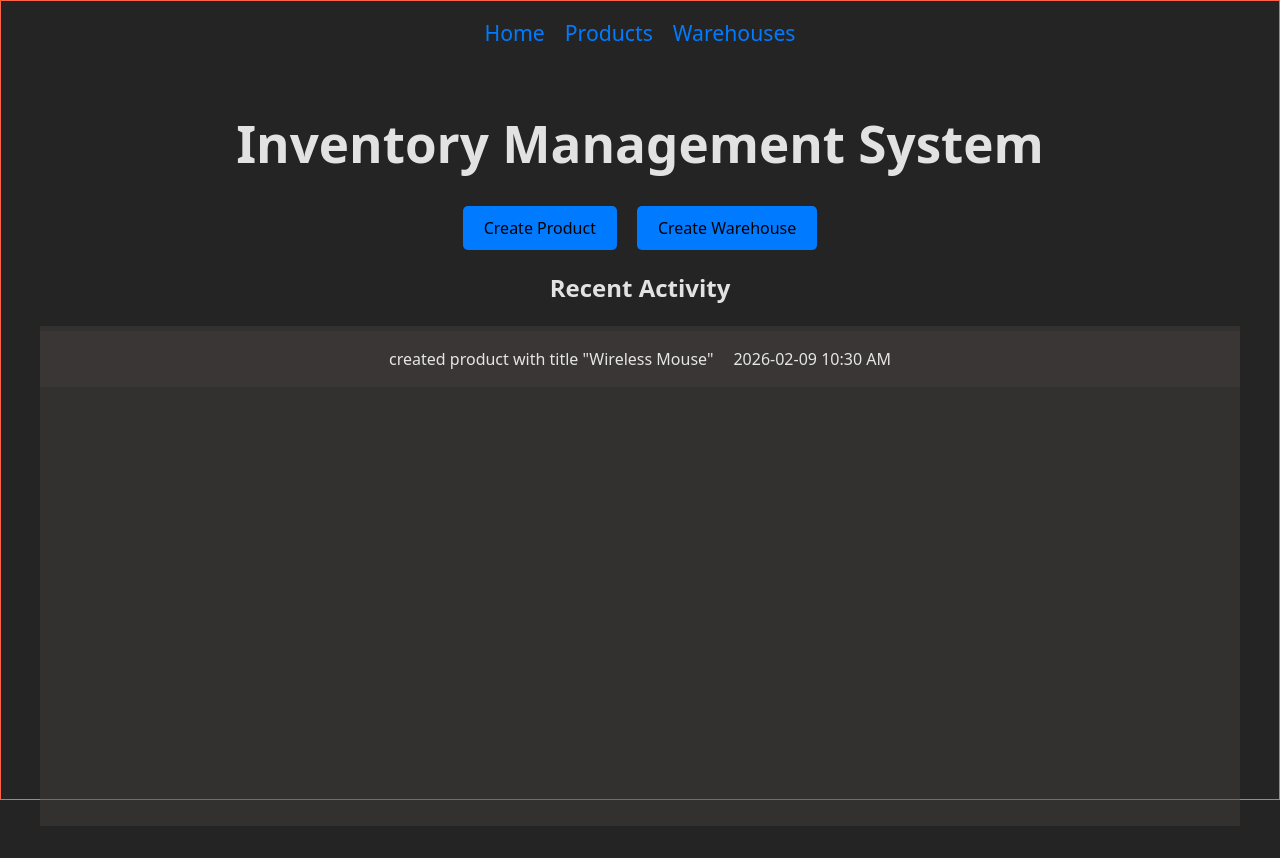
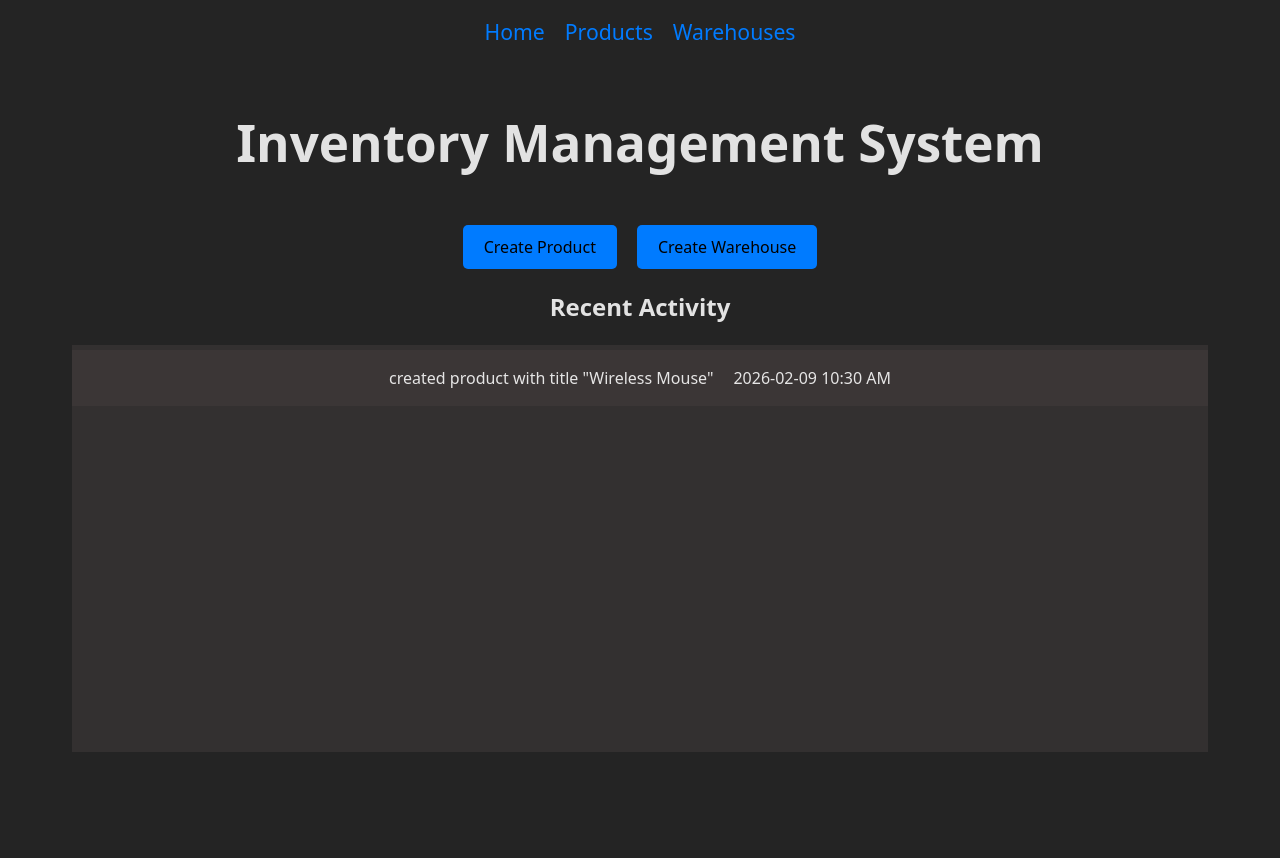
Before and after one commit to SuperMo0/mini-inventory-managment-system, a React (Vite) app in the folder frontend/mini_inventory/: page / in a window 1280 px wide. After the commit the page ends 800 px from the top, so only its background shows below. Built offline with nearby package versions, Linux system fonts and the light colour scheme.

Commit message:
fix scroll behaveiour

```diff
--- a/frontend/mini_inventory/src/index.css
+++ b/frontend/mini_inventory/src/index.css
@@ -12,6 +12,12 @@
   -webkit-font-smoothing: antialiased;
   -moz-osx-font-smoothing: grayscale;
   height: 100vh;
+  max-height: 100vh;
+  overflow: hidden;
+}
+
+* {
+  box-sizing: border-box;
 }
 
 a {
@@ -27,10 +33,14 @@ a:hover {
 body {
   margin: 0;
   max-height: 100vh;
-  padding-top: 1rem;
+  padding-block: 1rem;
   height:100%;
-  border: 1px solid tomato;
-  box-sizing: border-box;
+}
+
+#root {
+  height: 100%;
+  display: flex;
+  flex-direction: column;
   overflow: hidden;
 }
 
@@ -59,7 +69,14 @@ button:focus-visible {
 }
 
 .main-content {
-  max-width: 1200px;
+  width: min(1200px, 100%);
   margin: 0 auto;
   padding: 2rem;
+  flex: 1;
+  flex-basis: 0;
+  display: flex;
+  flex-direction: column;
+  align-self: stretch;
+  align-items: stretch;
+  overflow: hidden;
 }
--- a/frontend/mini_inventory/src/routes/products.jsx
+++ b/frontend/mini_inventory/src/routes/products.jsx
@@ -1,16 +1,12 @@
 import React, { useEffect } from 'react'
 import { useData } from '../providers/data-provider';
+import '../styles/products.css'
 
 export default function Products() {
 
 
     const { products, fetchProducts } = useData();
 
-    let product = {
-        title: "Product 1",
-        description: "This is product 1",
-        total: 100
-    }
     useEffect(() => {
         fetchProducts();
     }, [])
@@ -21,17 +17,16 @@ export default function Products() {
 
     return (
         <div className="products-main">
-
             <h1>Products</h1>
-            <ul>
+            <div className="prodcuts-grid">
                 {products.map((product) => (
-                    <li key={product.id}>
+                    <div key={product.id}>
                         <h2>{product.title}</h2>
                         <p>{product.description}</p>
                         <p>Total: {product.total}</p>
-                    </li>
+                    </div>
                 ))}
-            </ul>
+            </div>
 
         </div>
     )
--- a/frontend/mini_inventory/src/styles/home.css
+++ b/frontend/mini_inventory/src/styles/home.css
@@ -37,12 +37,23 @@
 .index-main
 {
     text-align: center;
+    display: flex;
+    flex-direction: column;
+    flex: 1;
 }
 
+.activity-logs
+{
+    flex: 1;
+    flex-basis: 0;
+    display: flex;
+    flex-direction: column;
+    overflow: hidden;
+}
 .logs-container
 {
+    flex: 1;
     overflow-y: scroll;
-    height:500px;
     background-color: #473f3f6e;
     scrollbar-width: thin;
 }
--- /dev/null
+++ b/frontend/mini_inventory/src/styles/products.css
@@ -0,0 +1,13 @@
+.prodcuts-grid{
+    display: grid;
+    grid-template-columns: repeat(auto-fill, minmax(200px, 1fr));
+    gap: 1rem;
+}
+
+.products-main{
+    padding: 1rem;
+    flex: 1;
+    flex-basis: 0;
+    overflow-y: scroll;
+    scrollbar-width: thin;
+}
--- a/frontend/mini_inventory/src/utils/api.js
+++ b/frontend/mini_inventory/src/utils/api.js
@@ -12,7 +12,7 @@ export const api = axios.create({
 export const getProducts = async () => {
     try {
         const response = await api.get("/products");
-        return response.data;
+        return response.data.products;
     } catch (error) {
         console.error("Error fetching products:", error);
         throw error;
@@ -22,7 +22,7 @@ export const getProducts = async () => {
 export const getWarehouses = async () => {
     try {
         const response = await api.get("/ws");
-        return response.data;
+        return response.data.warehouses;
     } catch (error) {
         console.error("Error fetching warehouses:", error);
         throw error;
@@ -32,7 +32,7 @@ export const getWarehouses = async () => {
 export const getWarehouseProducts = async (warehouseId) => {
     try {
         const response = await api.get(`/ws/${warehouseId}/products`);
-        return response.data;
+        return response.data.whProducts;
     } catch (error) {
         console.error(`Error fetching products for warehouse ${warehouseId}:`, error);
         throw error;
```
